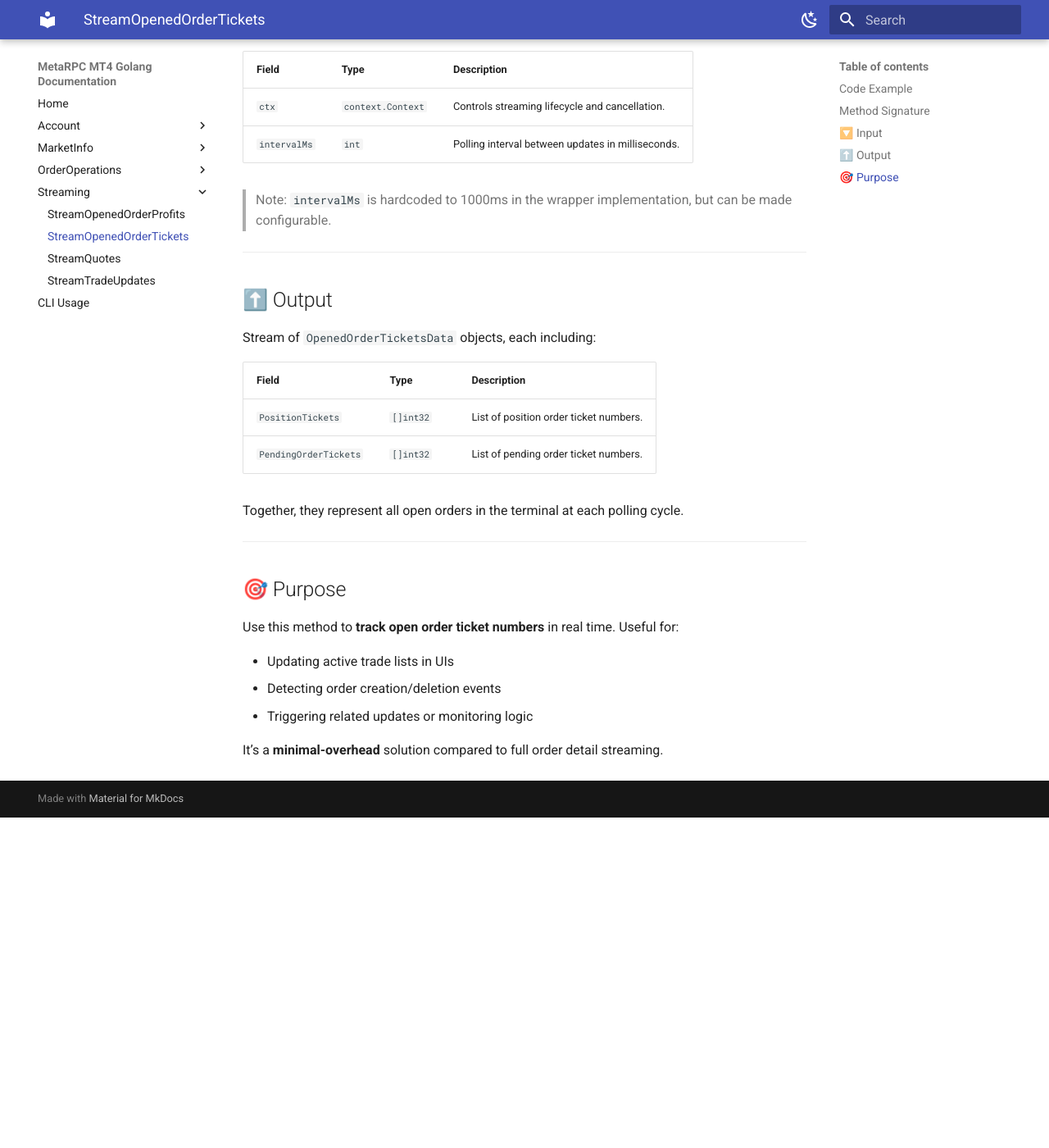
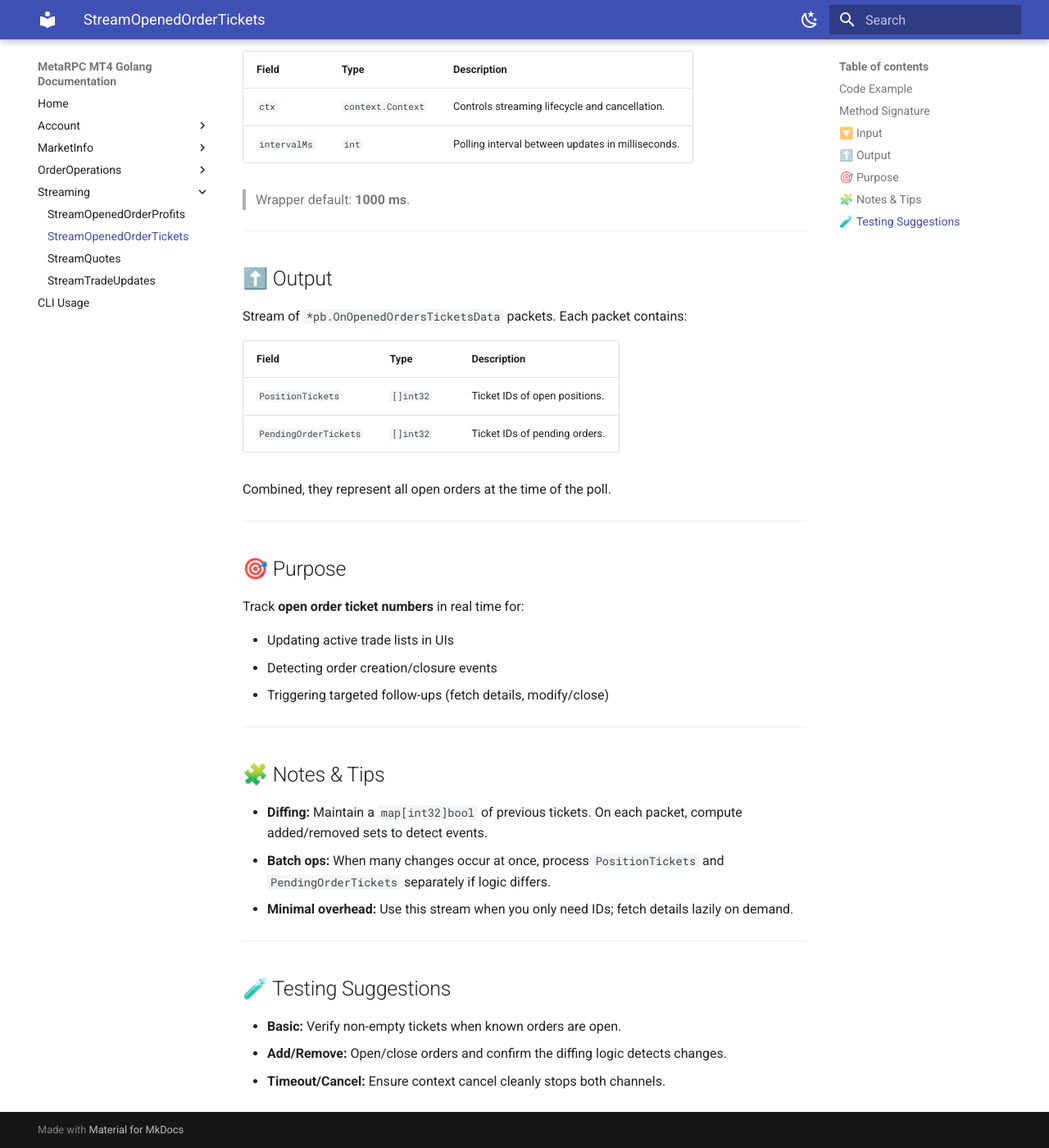
Before and after one commit to MetaRPC/GoMT4, an MkDocs documentation site: the page built from docs/Streaming/StreamOpenedOrderTickets.md, in a window 1280 px wide and 1400 px high, scrolled down 1107 px. Shown: the whole window at 82% size. Built offline with MkDocs 1.6.1 and Material for MkDocs 9.7.7, drawn with Linux system fonts in a browser that asks for light colours; before the commit the page ends 2104 px from its top, so only the background shows below that; some of the changed text lies outside the part shown.

Commit message:
Update StreamOpenedOrderTickets.md

```diff
--- a/docs/Streaming/StreamOpenedOrderTickets.md
+++ b/docs/Streaming/StreamOpenedOrderTickets.md
@@ -56,30 +56,42 @@ func (s *MT4Service) StreamOpenedOrderTickets(ctx context.Context)
 | `ctx`        | `context.Context` | Controls streaming lifecycle and cancellation.    |
 | `intervalMs` | `int`             | Polling interval between updates in milliseconds. |
 
-> Note: `intervalMs` is hardcoded to 1000ms in the wrapper implementation, but can be made configurable.
+> Wrapper default: **1000 ms**.
 
 ---
 
 ## ⬆️ Output
 
-Stream of `OpenedOrderTicketsData` objects, each including:
+Stream of `*pb.OnOpenedOrdersTicketsData` packets. Each packet contains:
 
-| Field                 | Type      | Description                            |
-| --------------------- | --------- | -------------------------------------- |
-| `PositionTickets`     | `[]int32` | List of position order ticket numbers. |
-| `PendingOrderTickets` | `[]int32` | List of pending order ticket numbers.  |
+| Field                 | Type      | Description                   |
+| --------------------- | --------- | ----------------------------- |
+| `PositionTickets`     | `[]int32` | Ticket IDs of open positions. |
+| `PendingOrderTickets` | `[]int32` | Ticket IDs of pending orders. |
 
-Together, they represent all open orders in the terminal at each polling cycle.
+Combined, they represent all open orders at the time of the poll.
 
 ---
 
 ## 🎯 Purpose
 
-Use this method to **track open order ticket numbers** in real time.
-Useful for:
+Track **open order ticket numbers** in real time for:
 
 * Updating active trade lists in UIs
-* Detecting order creation/deletion events
-* Triggering related updates or monitoring logic
+* Detecting order creation/closure events
+* Triggering targeted follow-ups (fetch details, modify/close)
 
-It’s a **minimal-overhead** solution compared to full order detail streaming.
+---
+
+## 🧩 Notes & Tips
+
+* **Diffing:** Maintain a `map[int32]bool` of previous tickets. On each packet, compute added/removed sets to detect events.
+* **Batch ops:** When many changes occur at once, process `PositionTickets` and `PendingOrderTickets` separately if logic differs.
+* **Minimal overhead:** Use this stream when you only need IDs; fetch details lazily on demand.
+---
+
+## 🧪 Testing Suggestions
+
+* **Basic:** Verify non-empty tickets when known orders are open.
+* **Add/Remove:** Open/close orders and confirm the diffing logic detects changes.
+* **Timeout/Cancel:** Ensure context cancel cleanly stops both channels.
```
Also changed, not shown: other parts of docs/Streaming/StreamOpenedOrderTickets.md (+1 -1 lines).
